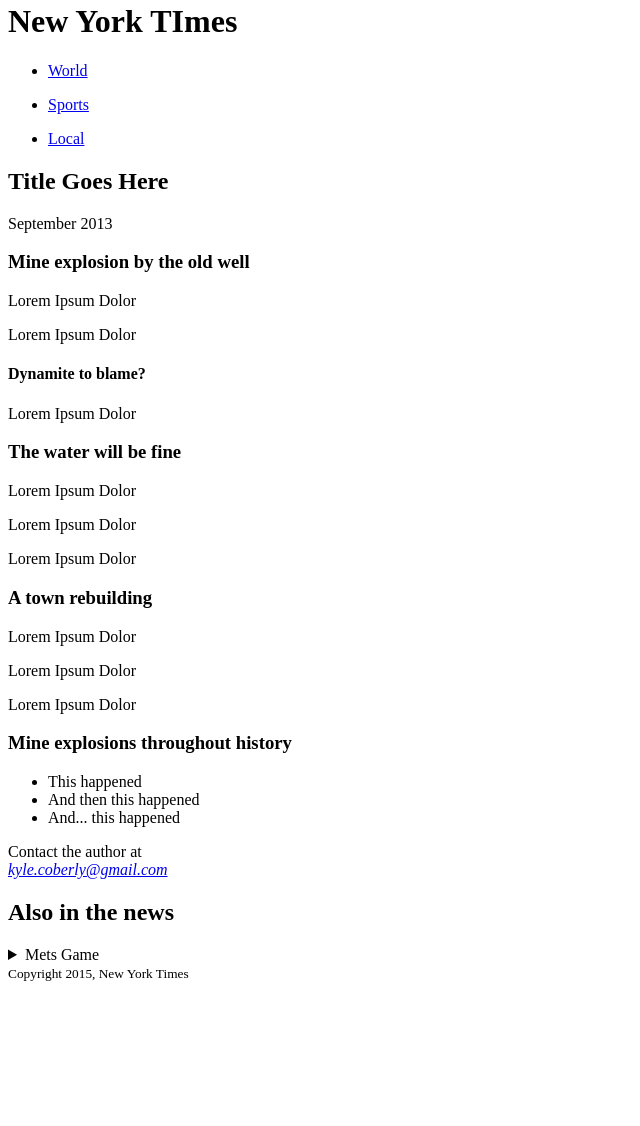
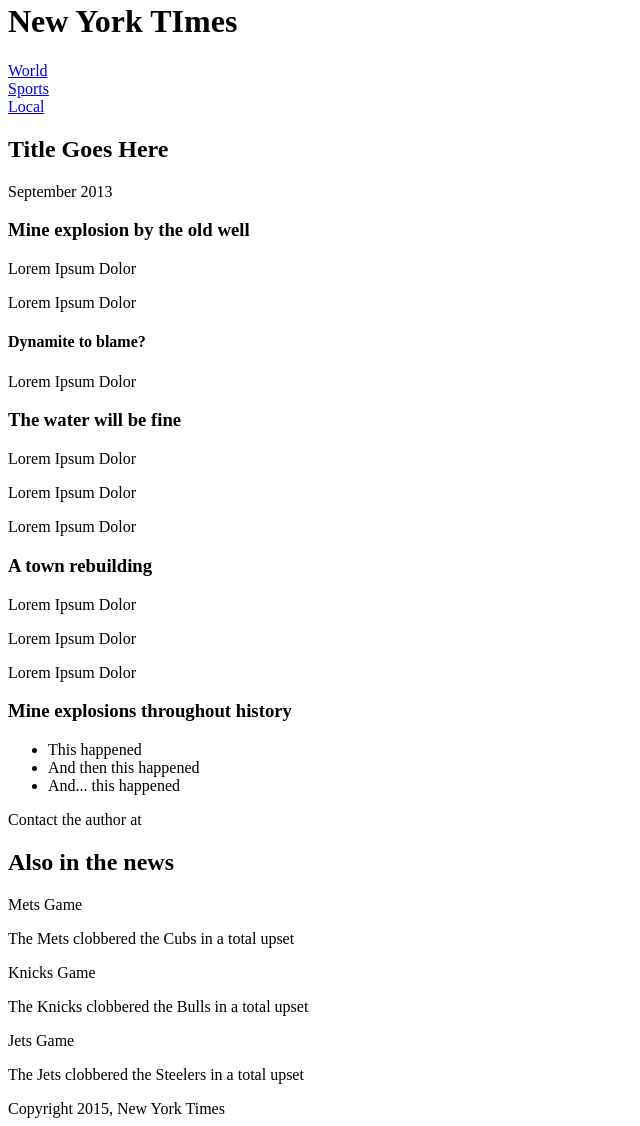
Before and after one commit to philbenz/semantic-html-exercise, a plain HTML site: page index.html in a window 1280 px wide. Shown: the part 18-1144 px from the top of the page, without its empty margins (0-640 px from the left). Before the commit the page ends 1008 px from the top, so only its background shows below. Drawn offline with Linux system fonts and the light colour scheme.

Commit message:
Unsemanticking

```diff
--- a/index.html
+++ b/index.html
@@ -6,75 +6,75 @@
 	<title>Semantic NYT</title>
 </head>
 <body>
-<header>
+<div class="masthead">
 	<h1>New York TImes</h1>
-	<nav>
-		<ul>
-			<li><a href="world.html">World</a></li>
-		</ul>
-		<ul>
-			<li><a href="sports.html">Sports</a></li>
-		</ul>
-		<ul>
-			<li><a href="local.html">Local</a></li>
-		</ul>
-	</nav>
-</header>
-<main>
-	<article>
-		<header>
+	<div>
+		<div>
+			<a href="world.html">World</a>
+		</div>
+		<div>
+			<a href="sports.html">Sports</a>
+		</div>
+		<div>
+			<a href="local.html">Local</a>
+		</div>
+	</div>
+</div>
+<div class="content">
+	<div class="main-article">
+		<div class="article-heading">
 			<h2>Title Goes Here</h2>
-			<time>September 2013</time>
-		</header>
-		<section>
+			<p>September 2013</p>
+		</div>
+		<div>
 			<h3>Mine explosion by the old well</h3>
 			<p>Lorem Ipsum Dolor</p>
 			<p>Lorem Ipsum Dolor</p>
 			<h4>Dynamite to blame?</h4>
 			<p>Lorem Ipsum Dolor</p>
-		</section>
-		<section>
+		</div>
+		<div>
 			<h3>The water will be fine</h3>
 			<p>Lorem Ipsum Dolor</p>
 			<p>Lorem Ipsum Dolor</p>
 			<p>Lorem Ipsum Dolor</p>
-		</section>
-		<section>
+		</div>
+		<div>
 			<h3>A town rebuilding</h3>
 			<p>Lorem Ipsum Dolor</p>
 			<p>Lorem Ipsum Dolor</p>
 			<p>Lorem Ipsum Dolor</p>
-		</section>
-		<aside>
+		</div>
+		<div class="sidebar">
 			<h3>Mine explosions throughout history</h3>
 			<ul>
 				<li>This happened</li>
 				<li>And then this happened</li>
 				<li>And... this happened</li>
 			</ul>
-		</aside>
-		<footer>
-			Contact the author at <a href="mailto:kyle.coberly@gmail.com"><address>kyle.coberly@gmail.com</address></a>
-		</footer>
-	</article>
-	<section>
+		</div>
+		<div class="bottom">
+			Contact the author at <a href="mailto:kyle.coberly@gmail.com"></a>
+		</div>
+	</div>
+	<div class="other-news">
 		<h2>Also in the news</h2>
-		<details>
-			<summary>Mets Game</summary>
+		<div class="collapsabile">
+			<div class="teaser-text">Mets Game</div>
 			<p>The Mets clobbered the Cubs in a total upset</p>
-		</detail>
-		<details>
-			<summary>Knicks Game</summary>
+		</div>
+		<div class="collapsabile">
+			<div class="teaser-text">Knicks Game</div>
 			<p>The Knicks clobbered the Bulls in a total upset</p>
-		</detail>
-		<details>
-			<summary>Jets Game</summary>
+		</div>
+		<div class="collapsabile">
+			<div class="teaser-text">Jets Game</div>
 			<p>The Jets clobbered the Steelers in a total upset</p>
-		</detail>
-	</section>
-</main>
-<footer>
-	<small>Copyright 2015, New York Times</small>
-</footer>
+		</div>
+	</div>
+</div>
+<div class="page-bottom">
+	<span class="legal">Copyright 2015, New York Times</span>
+</div>
 </body>
 </html>
```
